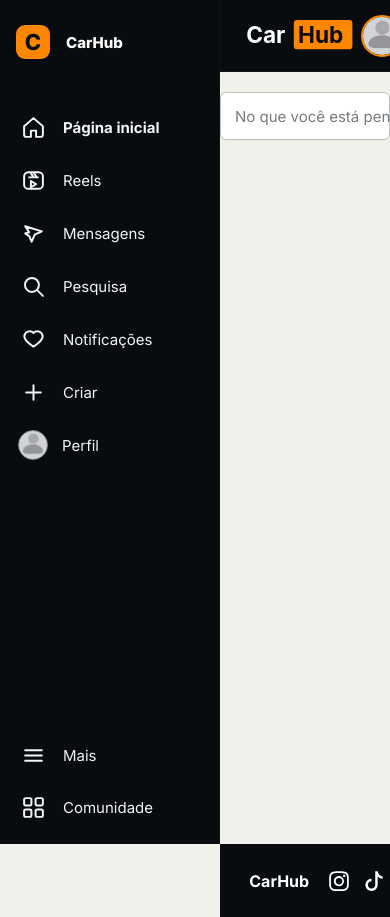
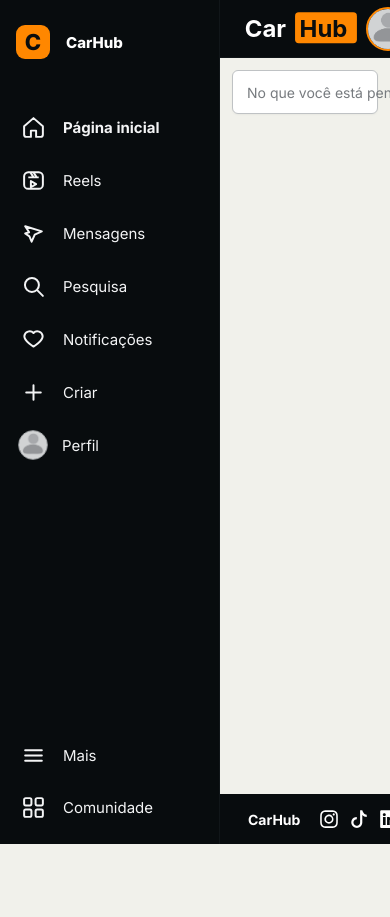
Before and after one commit to Livrinhos/CarHub, a website: page frontend/index.html in a window 390 px wide. After the commit the page ends 844 px from the top, so only its background shows below. Drawn offline with Linux system fonts and the light colour scheme.

Commit message:
fix(frontend): fit app to viewport and remove page scrollbar

```diff
--- a/frontend/style.css
+++ b/frontend/style.css
@@ -749,3 +749,213 @@
         width: calc(100% - 220px);
     }
 }
+
+
+/* Layout final para caber exatamente na viewport */
+html,
+body {
+    width: 100%;
+    height: 100%;
+    min-height: 0;
+    overflow: hidden;
+}
+
+body {
+    min-height: 100vh;
+}
+
+/* O header e o footer ocupam apenas suas próprias faixas. */
+.site-header {
+    height: 64px;
+    min-height: 64px;
+    padding: 6px 28px;
+    margin-left: 74px;
+}
+
+.logo-image {
+    width: 132px;
+}
+
+.header-user {
+    gap: 7px;
+    font-size: 13px;
+}
+
+.header-user img {
+    width: 44px;
+    height: 44px;
+}
+
+.profile-trigger {
+    width: 22px;
+    height: 22px;
+}
+
+.profile-chevron {
+    font-size: 18px;
+}
+
+/* Main usa somente o espaço entre header e footer. */
+main {
+    width: calc(100% - 74px);
+    max-width: none;
+    height: calc(100vh - 114px);
+    min-height: 0;
+    margin-left: 74px;
+    padding: 16px 28px 22px;
+    overflow: hidden;
+}
+
+.search-section {
+    margin: 0 auto 20px;
+}
+
+.search-bar {
+    width: min(650px, 100%);
+    height: 44px;
+}
+
+.search-bar input {
+    font-size: 14px;
+}
+
+.search-bar button {
+    width: 30px;
+    height: 30px;
+}
+
+.search-bar button img {
+    width: 21px;
+    height: 21px;
+}
+
+.gallery {
+    width: min(1020px, 100%);
+    margin: 0 auto;
+    gap: 16px;
+}
+
+.card img.foto-pub {
+    height: 230px;
+}
+
+.card-info {
+    min-height: 46px;
+    padding: 9px 12px;
+}
+
+.card-info h3 {
+    font-size: 14px;
+}
+
+footer {
+    height: 50px;
+    min-height: 50px;
+    margin-left: 74px;
+    padding: 10px 28px;
+}
+
+.footer-left {
+    font-size: 14px;
+}
+
+.footer-center {
+    gap: 12px;
+}
+
+.footer-center img {
+    width: 18px;
+    height: 18px;
+}
+
+.footer-right {
+    font-size: 11px;
+}
+
+/* Quando a navegação abre, tudo acompanha sem criar overflow. */
+body:has(.side-nav:hover) .site-header,
+body:has(.side-nav:hover) main,
+body:has(.side-nav:hover) footer {
+    margin-left: 245px;
+}
+
+main {
+    width: calc(100% - 74px);
+}
+
+body:has(.side-nav:hover) main {
+    width: calc(100% - 245px);
+}
+
+@media (max-width: 900px) {
+    .site-header {
+        height: 60px;
+        min-height: 60px;
+        margin-left: 74px;
+        padding: 6px 20px;
+    }
+
+    main {
+        height: calc(100vh - 110px);
+        padding: 14px 18px 18px;
+        margin-left: 74px;
+        width: calc(100% - 74px);
+    }
+
+    footer {
+        height: 50px;
+        min-height: 50px;
+        margin-left: 74px;
+    }
+
+    .gallery {
+        grid-template-columns: repeat(3, minmax(0, 1fr));
+    }
+
+    .card img.foto-pub {
+        height: 210px;
+    }
+}
+
+@media (max-width: 620px) {
+    .side-nav {
+        width: 62px;
+    }
+
+    .site-header {
+        margin-left: 62px;
+        width: calc(100% - 62px);
+        height: 58px;
+        min-height: 58px;
+        padding: 6px 14px;
+    }
+
+    main,
+    body:has(.side-nav:hover) main {
+        margin-left: 62px;
+        width: calc(100% - 62px);
+        height: calc(100vh - 108px);
+        padding: 12px 12px 16px;
+    }
+
+    footer,
+    body:has(.side-nav:hover) footer {
+        margin-left: 62px;
+        width: calc(100% - 62px);
+    }
+
+    body:has(.side-nav:hover) .site-header {
+        margin-left: 220px;
+        width: calc(100% - 220px);
+    }
+
+    body:has(.side-nav:hover) main {
+        margin-left: 220px;
+        width: calc(100% - 220px);
+    }
+
+    body:has(.side-nav:hover) footer {
+        margin-left: 220px;
+        width: calc(100% - 220px);
+    }
+}
```
